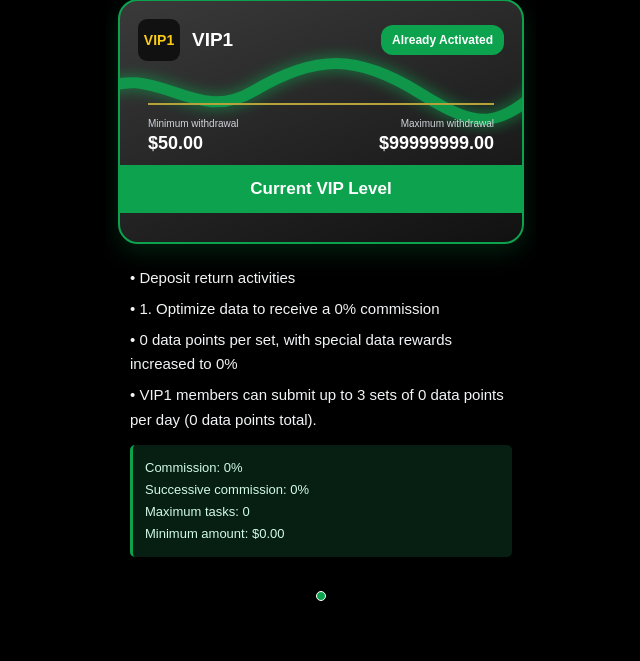
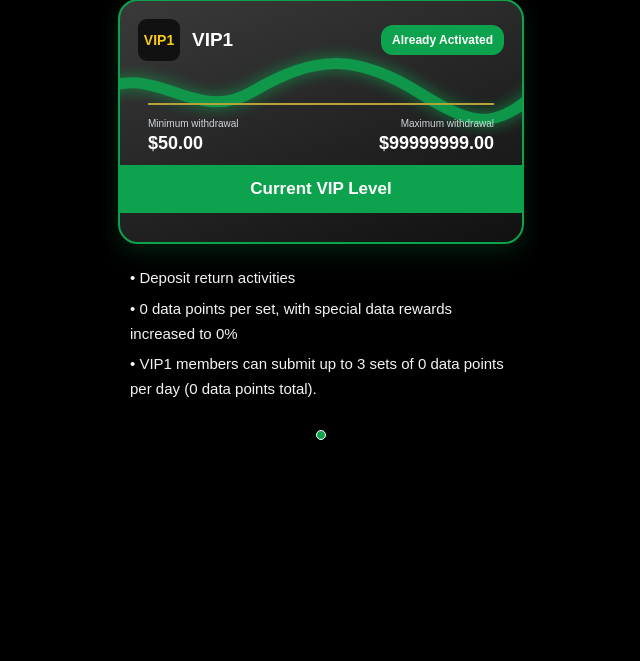
Before and after one commit to chenyunhank5/USplatform, a Django app: page /user/vip-levels/ in a window 1280 px wide. Shown: the part 265-926 px from the top of the page, without its empty margins (319-959 px from the left). After the commit the page ends 705 px from the top, so only its background shows below. Run offline with Django 5.2, Linux system fonts and the light colour scheme; the visitor is signed in with stand-in values (Sample User, id 1); data comes from the database, SQL or seed files in the repository; data that the repository does not hold is empty.

Commit message:
Remove extra VIP details text

```diff
--- a/core/templates/user/vip_levels.html
+++ b/core/templates/user/vip_levels.html
@@ -45,7 +45,6 @@
     .vip-level-description h1, .vip-level-description h2, .vip-level-description h3 { margin:0 0 8px; color:#39d477; font-size:17px; }
     .vip-level-description p { margin:6px 0; }
     .vip-level-description ul { margin:6px 0; padding-left:20px; }
-    .vip-level-facts { width:calc(100% - 24px); margin:0 12px 18px; padding:12px; color:#d1fae5; background:#071f13; border-left:3px solid #0da34e; border-radius:5px; font-size:13px; line-height:1.7; }
     .vip-level-dots { display:flex; justify-content:center; gap:8px; margin:16px 0; }
     .vip-level-dot { width:10px; height:10px; border:1px solid #fff; border-radius:50%; background:transparent; }
     .vip-level-dot.is-current { background:#0da34e; }
@@ -82,14 +81,12 @@
             {% widthratio vip.maximum_task 1 3 as daily_points %}
             <div class="vip-level-description">
                 <p>&bull; Deposit return activities</p>
-                <p>&bull; 1. Optimize data to receive a {{ vip.commission_rate|floatformat:'-4' }}% commission</p>
                 <p>&bull; {{ vip.maximum_task }} data points per set, with special data rewards increased to {{ vip.successive_order_commission_rate|floatformat:'-4' }}%</p>
                 <p>&bull; {{ vip.level_name }} members can submit up to 3 sets of {{ vip.maximum_task }} data points per day ({{ daily_points }} data points total).</p>
                 {% if vip.description %}
                     <div>{{ vip.description|safe }}</div>
                 {% endif %}
             </div>
-            <div class="vip-level-facts">Commission: {{ vip.commission_rate|floatformat:'-4' }}%<br>Successive commission: {{ vip.successive_order_commission_rate|floatformat:'-4' }}%<br>Maximum tasks: {{ vip.maximum_task }}<br>Minimum amount: ${{ vip.minimum_amount|floatformat:2 }}</div>
         </article>
         {% empty %}<p style="padding:20px;color:#fff;">No VIP levels are available yet.</p>{% endfor %}
     </div>
```
